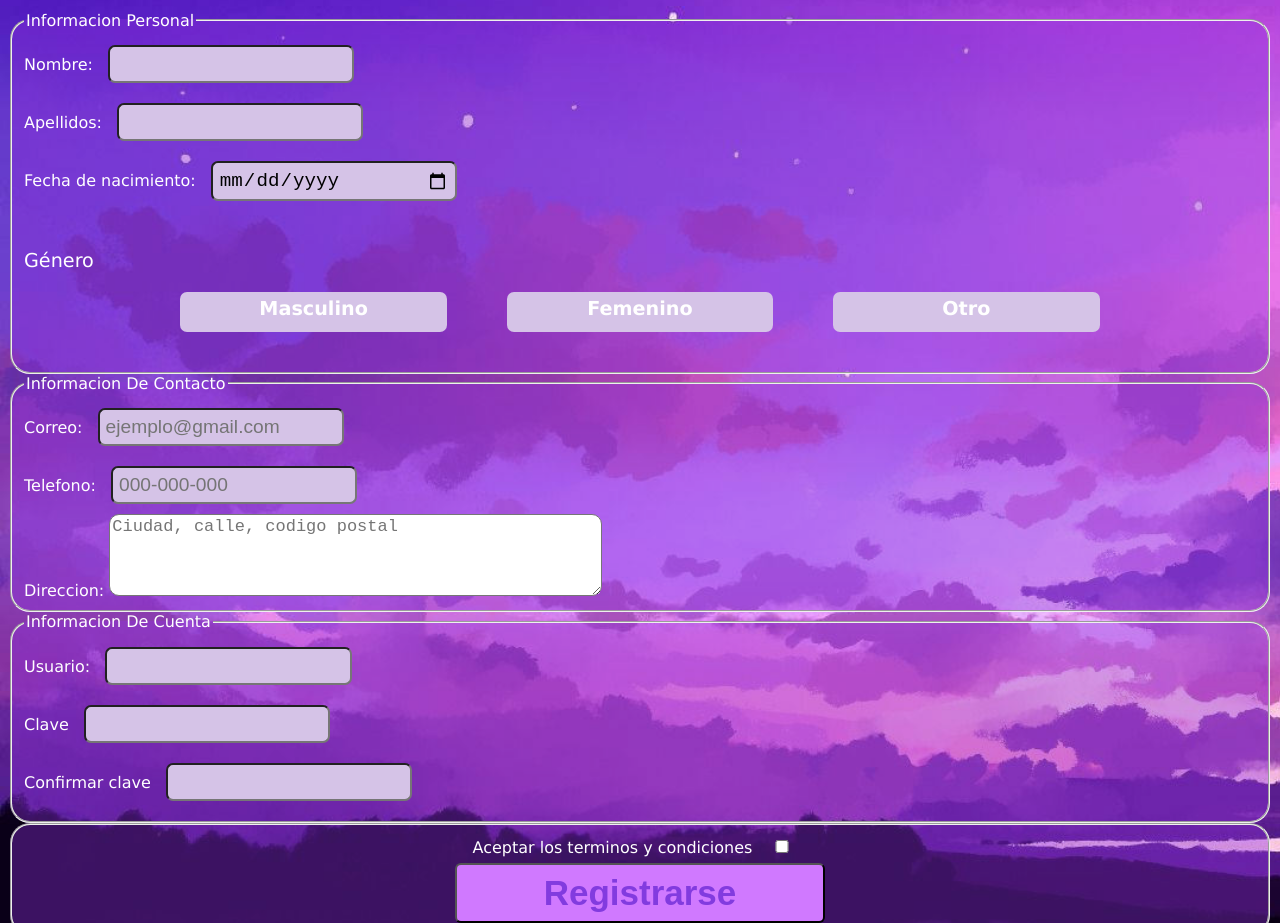
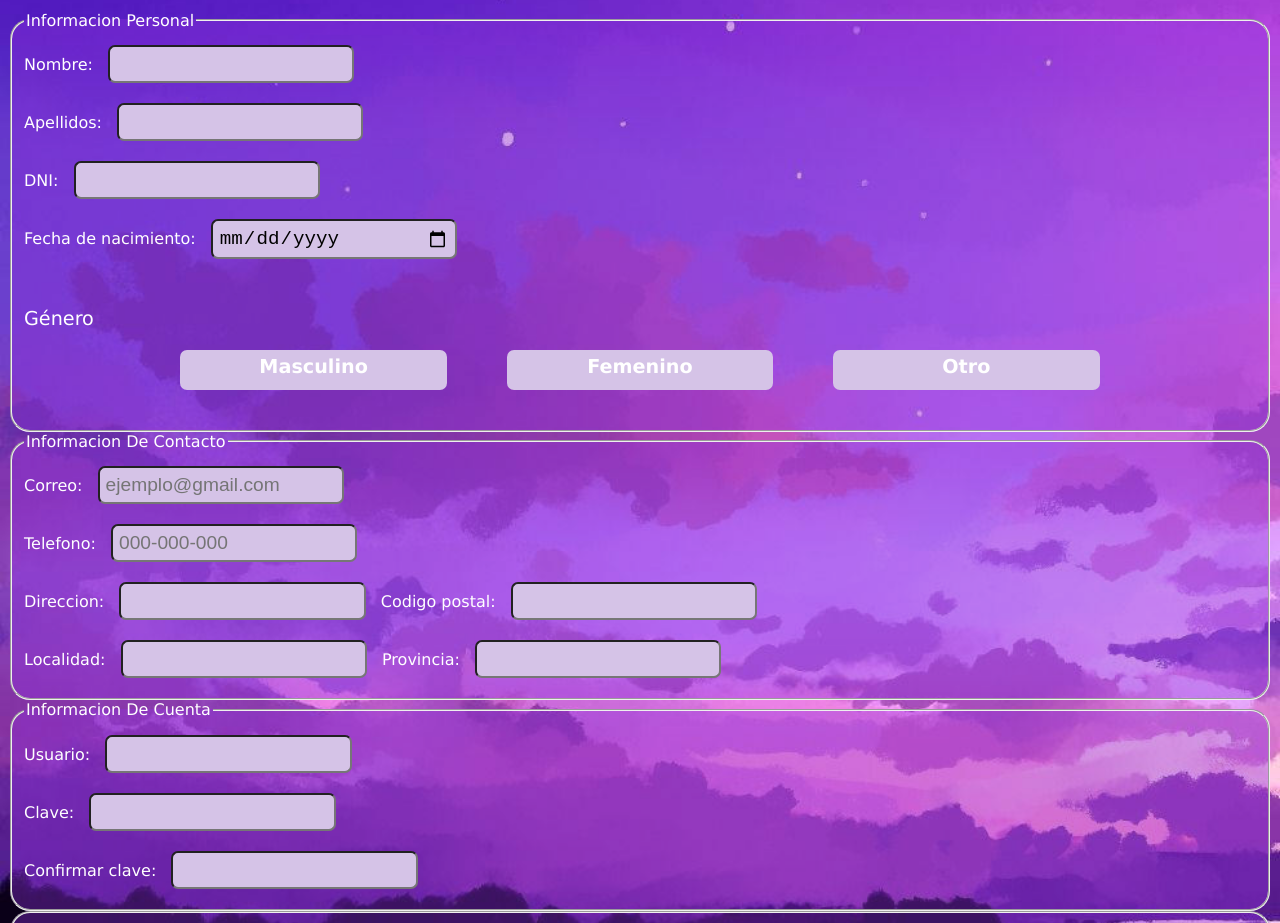
Before and after one commit to Vega8991/pagina-web-html-css, a plain HTML site: page index.html in a window 1280 px wide. Shown: the part 89-1012 px from the top of the page. Drawn offline with Linux system fonts and the light colour scheme.

Commit message:
changes added

```diff
--- a/index.html
+++ b/index.html
@@ -20,6 +20,9 @@
             <br />
             <label for="apellidos"> Apellidos: </label>
             <input type="text" id="apellidos" name="apellidos" required />
+            <br>
+            <label for="dni"> DNI:</label>
+            <input type="text" id="dni" name="dni" required>
             <br />
             <div class="fecha-nacimiento">
                 <label for="fecha-nacimiento"> Fecha de nacimiento: </label>
@@ -48,17 +51,24 @@
             <input type="tel" id="telefono" name="telefono" placeholder="000-000-000" pattern="[0-9]{9}" />
             <br />
             <label for="direccion"> Direccion: </label>
-            <textarea id="direccion" name="direccion" rows="4" placeholder="Ciudad, calle, codigo postal"></textarea>
+            <input id="direccion" name="direccion">
+            <label for="postal"> Codigo postal:</label>
+            <input type="text" id="postal" name="postal" required>
+            <br>
+            <label for="localidad"> Localidad:</label>
+            <input type="text" id="localidad" name="localidad" required>
+            <label for="provincia"> Provincia:</label>
+            <input type="text" id="provincia" name="provincia" required>
         </fieldset>
         <fieldset class="fieldset-ejemplo">
             <legend>Informacion De Cuenta</legend>
             <label for="usuario">Usuario:</label>
             <input type="text" id="usuario" name="usuario" required />
             <br />
-            <label for="clave">Clave</label>
+            <label for="clave">Clave:</label>
             <input type="password" id="clave" name="clave" required />
             <br />
-            <label for="clave"> Confirmar clave</label>
+            <label for="clave"> Confirmar clave:</label>
             <input type="password" id="conf-clave" name="conf-clave" required />
         </fieldset>
         <fieldset>
```
Also changed, not shown: 1 other file.
